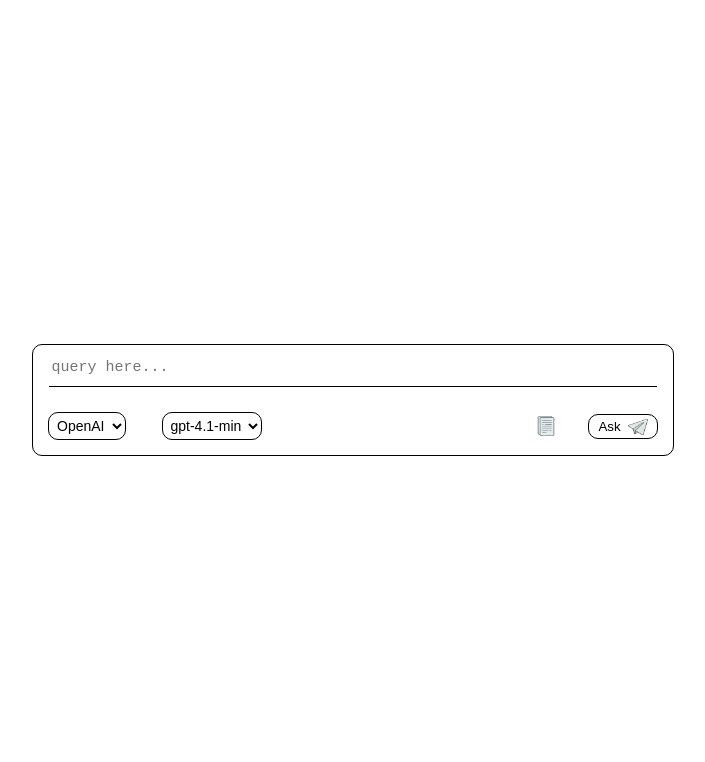
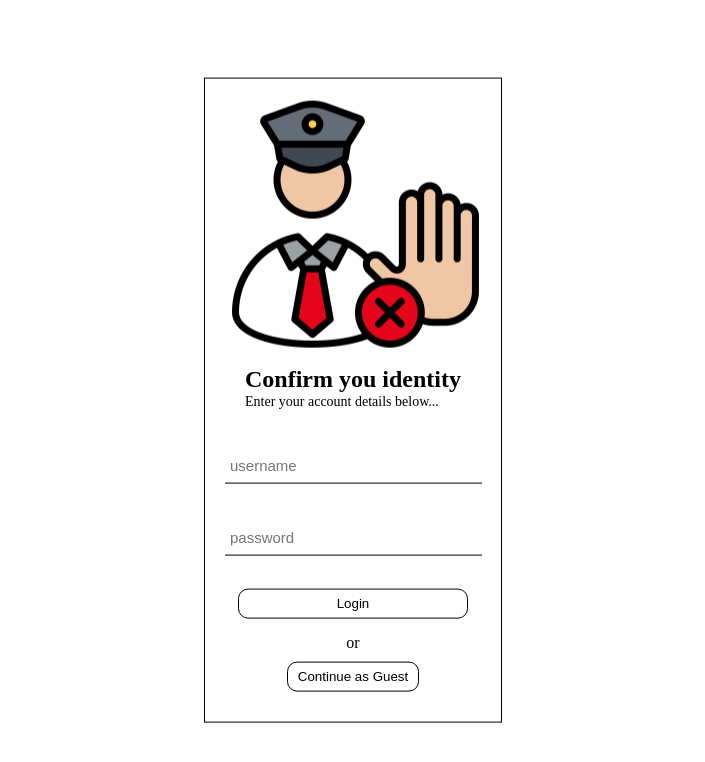
Before and after one commit to r00kieAd/ai-chatbot-ui, a React (Vite) app in the folder chatbot/: page / in a window 1280 px wide. Shown: the top 762 px of the page, without its empty margins (287-992 px from the left). Built offline with nearby package versions, Linux system fonts and the light colour scheme.

Commit message:
added login component skeleton

```diff
--- a/chatbot/src/app.css
+++ b/chatbot/src/app.css
@@ -3,7 +3,93 @@
   --textAreaMaxHeight: 100px;
 }
 
+#parent #loginContainer #loginParent {
+  position: absolute;
+  top: 50%;
+  left: 50%;
+  transform: translate(-50%, -50%);
+  width: 16rem;
+  border: 1px solid black;
+  padding: 20px;
+}
+#parent #loginContainer #loginParent #containerOne {
+  display: flex;
+  flex-direction: column;
+  justify-content: space-between;
+  align-items: center;
+  width: 100%;
+}
+#parent #loginContainer #loginParent #containerOne #policeDiv {
+  position: relative;
+}
+#parent #loginContainer #loginParent #containerOne #policeDiv #police {
+  width: inherit;
+}
+#parent #loginContainer #loginParent #containerOne #policeDiv #police img {
+  width: 16rem;
+}
+#parent #loginContainer #loginParent #containerOne #loginHeaders {
+  line-height: 1px;
+  margin-bottom: 10px;
+}
+#parent #loginContainer #loginParent #containerOne #loginHeaders span {
+  font-size: 14px;
+}
+#parent #loginContainer #loginParent #containerOne #loginForm {
+  width: 100%;
+  position: relative;
+  display: flex;
+  flex-direction: column;
+  justify-content: space-between;
+  align-items: center;
+  width: 100%;
+  justify-content: center;
+}
+#parent #loginContainer #loginParent #containerOne #loginForm #formContainer input.keyinput {
+  width: 96.5%;
+  height: 25px;
+  padding: 5px;
+  border: none;
+  border-bottom: 1px solid black;
+  outline: none;
+  font-size: 15px;
+}
+#parent #loginContainer #loginParent #containerOne #loginForm #formContainer input[type=submit] {
+  width: 90%;
+  height: 30px;
+  outline: none;
+  border: 1px solid black;
+  border-radius: 10px;
+  background: transparent;
+  display: flex;
+  flex-direction: row;
+  align-items: center;
+  justify-content: space-around;
+  cursor: pointer;
+  justify-self: center;
+  margin: 15px 0;
+}
+#parent #loginContainer #loginParent #containerOne #loginForm #formContainer .err {
+  font-size: 14px;
+  visibility: hidden;
+}
+#parent #loginContainer #loginParent #containerOne #loginForm #guestOptions button {
+  margin: 10px 0;
+  width: 100%;
+  height: 30px;
+  outline: none;
+  border: 1px solid black;
+  border-radius: 10px;
+  background: transparent;
+  display: flex;
+  flex-direction: row;
+  align-items: center;
+  justify-content: space-around;
+  cursor: pointer;
+  padding: 10px;
+}
 #parent #mainContainer {
+  display: none;
   width: 40rem;
   height: auto;
   border: 1px solid black;
@@ -95,7 +181,7 @@
 }
 #parent #mainContainer #innerContainer #inputContainer #toolBox #rightCompartment #sendContainer button {
   width: 70px;
-  height: 25px;
+  height: sendButtonHeight;
   outline: none;
   border: 1px solid black;
   border-radius: 10px;
@@ -104,6 +190,7 @@
   flex-direction: row;
   align-items: center;
   justify-content: space-around;
+  cursor: pointer;
 }
 #parent #mainContainer #innerContainer #inputContainer #toolBox #rightCompartment #sendContainer .button-text {
   color: black;
--- a/chatbot/src/app.scss
+++ b/chatbot/src/app.scss
@@ -1,11 +1,16 @@
 :root {
     --textAreaHeight: 32px;
     --textAreaMaxHeight: 100px;
-};
+}
+
+;
 
 
 $parentContainerWidth: 100%;
 $parentContainerHeight: auto;
+
+$loginContainerPadding: 20px;
+
 $mainContainerWidth: 40rem;
 $mainContainerHeight: auto;
 $mainContainerBorderRadius: 10px;
@@ -28,17 +33,17 @@ $sendButtonHeight: 25px;
     transform: translate(-50%, -50%);
 }
 
-@mixin flex-space-between ($flex-width) {
+@mixin flex-space-between ($flex-width, $flex-dir: row) {
     display: flex;
-    flex-direction: row;
+    flex-direction: $flex-dir;
     justify-content: space-between;
     align-items: center;
     width: $flex-width;
 }
 
-@mixin button($border-color) {
-    width: $sendButtonWidth;
-    height: $sendButtonHeight;
+@mixin button($border-color, $width: $sendButtonWidth, $height: sendButtonHeight) {
+    width: $width;
+    height: $height;
     outline: none;
     border: 1px solid $border-color;
     border-radius: $mainContainerBorderRadius;
@@ -47,11 +52,91 @@ $sendButtonHeight: 25px;
     flex-direction: row;
     align-items: center;
     justify-content: space-around;
+    cursor: pointer;
+}
+
+@mixin loginInputStyle() {
+    width: 96.5%;
+    height: 25px;
+    padding: 5px;
+    border: none;
+    border-bottom: 1px solid black;
+    outline: none;
+    font-size: 15px;
 }
 
 #parent {
 
+    #loginContainer {
+        #loginParent {
+            @include centerElement();
+            width: 16rem;
+            border: 1px solid black;
+            padding: $loginContainerPadding;
+
+            #containerOne {
+                @include flex-space-between(100%, column);
+
+                #policeDiv {
+                    position: relative;
+                    #police {
+                        width: inherit;
+                        img {
+                            width: 16rem;
+                        }
+                    }
+                }
+
+                #loginHeaders {
+                    line-height: 1px;
+
+                    span {
+                        font-size: 14px;
+                    }
+
+                    margin-bottom: 10px;
+                }
+
+                #loginForm {
+                    width: 100%;
+                    position: relative;
+
+                    @include flex-space-between(100%, column);
+                    justify-content: center;
+
+                    #formContainer {
+                        input.keyinput {
+                            @include loginInputStyle();
+                        }
+
+                        input[type=submit] {
+                            @include button(black, 90%, 30px);
+                            justify-self: center;
+                            margin: 15px 0;
+                        }
+
+                        .err {
+                            font-size: 14px;
+                            visibility: hidden;
+                        }
+                    }
+
+                    #guestOptions {
+                        button {
+                            margin: 10px 0;
+                            @include button(black, 100%, 30px);
+                            padding: 10px;
+                        }
+                    }
+                }
+            }
+        }
+
+        ;
+    }
+
     #mainContainer {
+        display: none;
 
         width: $mainContainerWidth;
         height: $mainContainerHeight;
@@ -140,7 +225,7 @@ $sendButtonHeight: 25px;
                             }
 
                             .attach-count {
-                                cursor:default;
+                                cursor: default;
                                 font-size: 12.5px;
                             }
 
--- a/chatbot/src/app.tsx
+++ b/chatbot/src/app.tsx
@@ -1,18 +1,21 @@
-import { useState } from 'react'
+import { useState } from 'react';
+import LoginComp from './components/login_components';
+import ChatBox from './components/chat_component';
 import InputBox from './components/input_component';
 import './app.css'
 
 function App() {
-  const [count, setCount] = useState(0)
 
   return (
     <>
       <div id="parent">
-        {/* <img src={send} alt="File Transfer" id="fileTransferGif" /> */}
+        <div id='loginContainer'>
+          <LoginComp />
+        </div>
         <div id="mainContainer">
           <div id="innerContainer">
             <div id="chatContainer">
-              {/* will contain chat component */}
+              <ChatBox />
             </div>
             <div id="inputContainer">
               <InputBox />
--- /dev/null
+++ b/chatbot/src/components/chat_component.tsx
@@ -0,0 +1,7 @@
+import React, { useEffect, useState } from 'react';
+
+const ChatBox: React.FC = () => {
+    return <></>
+};
+
+export default ChatBox;
--- /dev/null
+++ b/chatbot/src/components/login_components.tsx
@@ -0,0 +1,35 @@
+import React, { useEffect, useState } from 'react';
+import police from '../assets/no-access.png';
+
+const LoginComp: React.FC = () => {
+    return (
+        <>
+            <div id="loginParent">
+                <div id="containerOne">
+                    <div id="policeDiv">
+                        <span id="police"><img src={police} alt="" /></span>
+                    </div>
+                    <div id="loginHeaders">
+                        <h2>Confirm you identity</h2>
+                        <span>Enter your account details below...</span>
+                    </div>
+                    <div id="loginForm">
+                        <br />
+                        <div id="formContainer">
+                            <span className='err user-err'>invalid username...</span><br />
+                            <input className='keyinput' type="text" name="username" id="username" placeholder='username' /><br /><br />
+                            <span className='err pass-err'>invalid password...</span>
+                            <input className='keyinput' type="password" name="password" id="password" placeholder='password' /><br /><br />
+                            <input type="submit" value="Login" />
+                        </div>
+                        <span className='or'>or</span>
+                        <div id="guestOptions">
+                            <button>Continue as Guest</button>
+                        </div>
+                    </div>
+                </div>
+            </div>
+        </>)
+};
+
+export default LoginComp;
```
Also changed, not shown: 1 other file (tests, documents, lock files or other folders).
